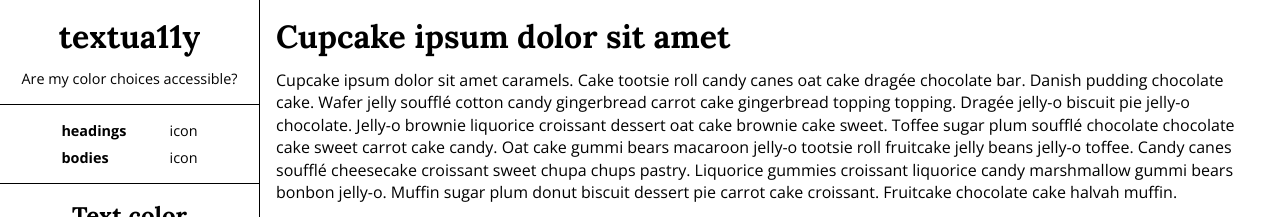
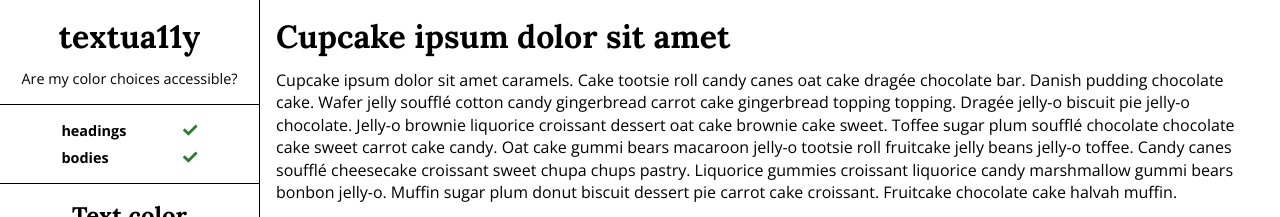
Before and after one commit to AMB-codes-crafts/textua11y, a Next.js app: page / in a window 1280 px wide. Shown: the top 217 px of the page. Built offline with nearby package versions, Linux system fonts and the light colour scheme.

Commit message:
Adding checks for contrast

```diff
--- a/pages/index.js
+++ b/pages/index.js
@@ -1,9 +1,70 @@
 import { useState } from 'react';
-import { ColorPicker } from '../components';
+import { ColorPicker, Icon } from '../components';
 
 const Index = () => {
-  const [textColor, setTextColor] = useState('black');
-  const [backgroundColor, setBackgroundColor] = useState('white');
+  const [textColor, setTextColor] = useState('#000000');
+  const [backgroundColor, setBackgroundColor] = useState('#ffffff');
+
+  const getRelativeLumninance = (RGB) => {
+    var RsRGB = RGB[0] / 255;
+    var GsRGB = RGB[1] / 255;
+    var BsRGB = RGB[2] / 255;
+
+    var R;
+    if (RsRGB <= 0.03928) {
+      R = RsRGB / 12.92;
+    } else {
+      R = ((RsRGB + 0.055) / 1.055) ** 2.4;
+    }
+
+    var G;
+    if (GsRGB <= 0.03928) {
+      G = GsRGB / 12.92;
+    } else {
+      G = ((GsRGB + 0.055) / 1.055) ** 2.4;
+    }
+
+    var B;
+    if (BsRGB <= 0.03928) {
+      B = BsRGB / 12.92;
+    } else {
+      B = ((BsRGB + 0.055) / 1.055) ** 2.4;
+    }
+
+    return 0.2126 * R + 0.7152 * G + 0.0722 * B;
+  };
+
+  const getContrastRatio = () => {
+    var textRGB = [
+      parseInt('0x' + textColor.substr(1, 2)),
+      parseInt('0x' + textColor.substr(3, 2)),
+      parseInt('0x' + textColor.substr(5, 2)),
+    ];
+    var textLumninance = getRelativeLumninance(textRGB);
+
+    var backgroundRGB = [
+      parseInt('0x' + backgroundColor.substr(1, 2)),
+      parseInt('0x' + backgroundColor.substr(3, 2)),
+      parseInt('0x' + backgroundColor.substr(5, 2)),
+    ];
+    var backgroundLumninance = getRelativeLumninance(backgroundRGB);
+
+    var lighter;
+    var darker;
+    if (textLumninance < backgroundLumninance) {
+      lighter = textLumninance;
+      darker = backgroundLumninance;
+    } else {
+      lighter = backgroundLumninance;
+      darker = textLumninance;
+    }
+
+    return Math.round(((darker + 0.05) / (lighter + 0.05)) * 100) / 100;
+  };
+
+  const ratio = getContrastRatio();
+  const headingsPass = ratio >= 3.0;
+  const bodiesPass = ratio >= 4.5;
 
   return (
     <div id="page">
@@ -15,11 +76,21 @@ const Index = () => {
         <div id="checks">
           <div>
             <p>headings</p>
-            <p>icon</p>
+            <p>
+              <Icon
+                name={headingsPass ? 'check' : 'times'}
+                color={headingsPass ? '#2e7d32' : '#b71c1c'}
+              />
+            </p>
           </div>
           <div>
             <p>bodies</p>
-            <p>icon</p>
+            <p>
+              <Icon
+                name={bodiesPass ? 'check' : 'times'}
+                color={headingsPass ? '#2e7d32' : '#b71c1c'}
+              />
+            </p>
           </div>
         </div>
         <div>
```
